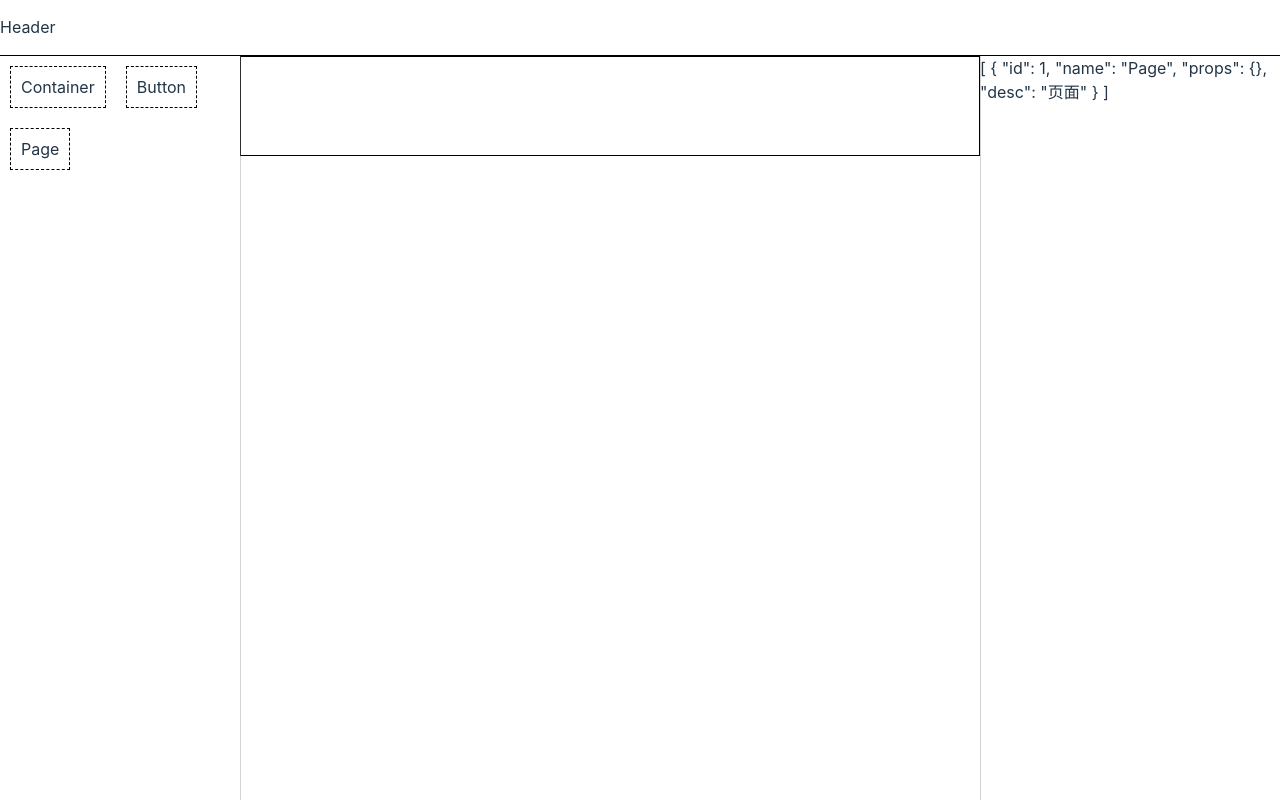
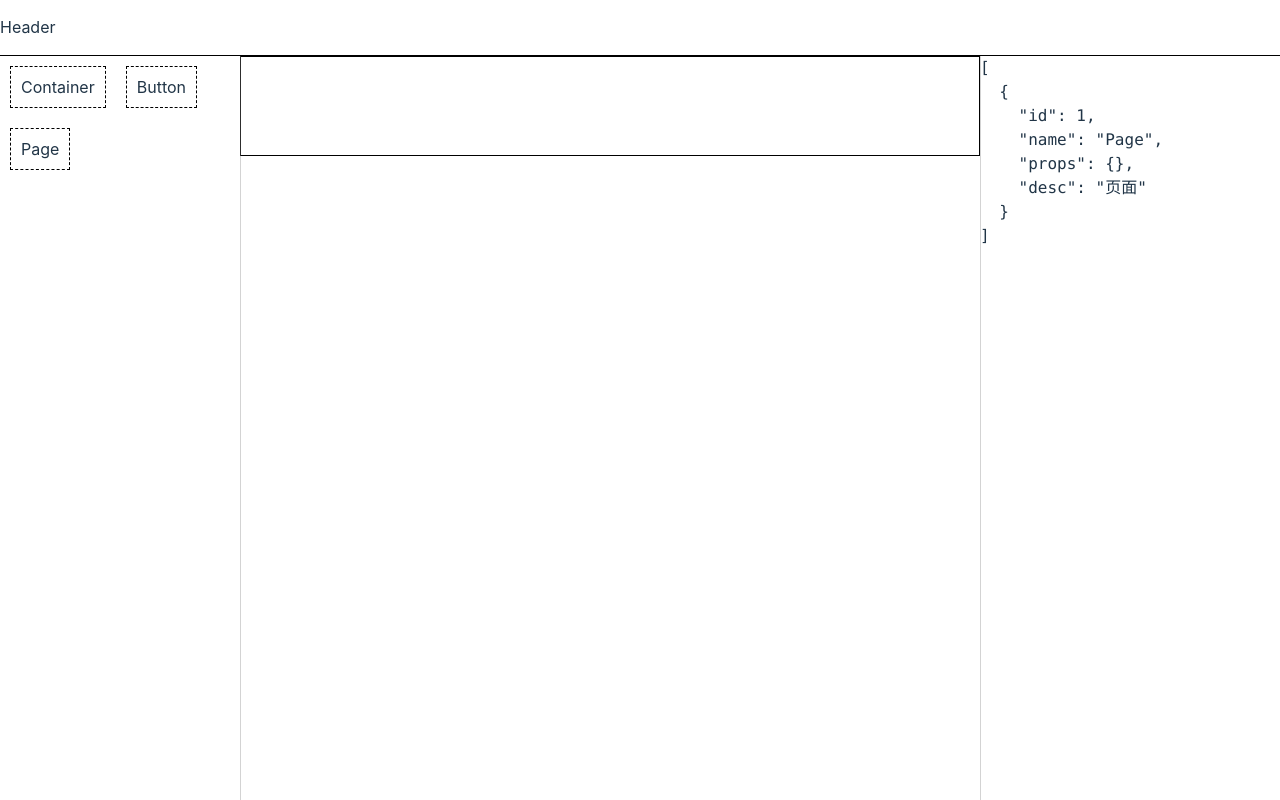
Before and after one commit to pengxiaohua/react-lowcode, a React (Vite) app: page / in a window 1280 px wide. Built offline with nearby package versions, Linux system fonts and the light colour scheme.

Commit message:
feat: optimize logic of material

```diff
--- a/src/components/EditorArea.tsx
+++ b/src/components/EditorArea.tsx
@@ -1,29 +1,11 @@
-import React, { useEffect } from "react"
+import React from "react"
 
 import { IComponent, useComponentsStore } from "../stores/components"
 import { useComponentConfigStore } from "../stores/component-config"
 
 export function EditorArea() {
-    const { components, addComponent, updateComponent } = useComponentsStore()
+    const { components } = useComponentsStore()
     const { componentConfig } = useComponentConfigStore()
-
-    // useEffect(() => {
-    //     addComponent({
-    //         id: 222,
-    //         name: "Container",
-    //         props: {},
-    //         children: [],
-    //     }, 1)
-
-    //     addComponent({
-    //         id: 333,
-    //         name: 'Button',
-    //         props: {
-    //             text: '无敌'
-    //         },
-    //         children: []
-    //     }, 222);
-    // }, [])
 
     const renderComponents = (components: IComponent[]): React.ReactNode => {
         return components.map((component) => {
@@ -37,6 +19,7 @@ export function EditorArea() {
                 config.component,
                 {
                     key: component.id,
+                    id: component.id,
                     ...config.defaultProps,
                     ...component.props,
                 },
--- a/src/components/SettingArea.tsx
+++ b/src/components/SettingArea.tsx
@@ -3,7 +3,7 @@ import { useComponentsStore } from "../stores/components"
 export function SettingArea() {
     const { components } = useComponentsStore()
 
-    return <div>
+    return <pre>
         {JSON.stringify(components, null, 2)}
-    </div>
+    </pre>
 }
--- a/src/materials/Container.tsx
+++ b/src/materials/Container.tsx
@@ -1,9 +1,8 @@
-import { PropsWithChildren } from "react";
-
+import { ICommonComponentProps } from "./interface";
 import useMaterialsDrop from "../hooks/useMaterialsDrop";
 
-const Container = ({ children }: PropsWithChildren) => {
-    const { canDrop, drop } = useMaterialsDrop(['Button', 'Container'], 0);
+const Container = ({ id, children }: ICommonComponentProps) => {
+    const { canDrop, drop } = useMaterialsDrop(['Button', 'Container'], id);
 
     return (
         <div
--- a/src/materials/Page.tsx
+++ b/src/materials/Page.tsx
@@ -1,14 +1,7 @@
-import { PropsWithChildren } from "react";
-
+import { ICommonComponentProps } from "./interface";
 import useMaterialsDrop from "../hooks/useMaterialsDrop";
 
-interface ICommonComponentProps extends PropsWithChildren {
-    id: number;
-    name: string;
-    [key: string]: any;
-}
-
-function Page({ id, name, children }: ICommonComponentProps) {
+function Page({ id, children }: ICommonComponentProps) {
     const { drop, canDrop } = useMaterialsDrop(['Container', 'Button'], id);
 
     return (
--- /dev/null
+++ b/src/materials/interface.ts
@@ -0,0 +1,7 @@
+import { PropsWithChildren } from 'react';
+
+export interface ICommonComponentProps extends PropsWithChildren {
+  id: number;
+  name: string;
+  [key: string]: any;
+}
```
